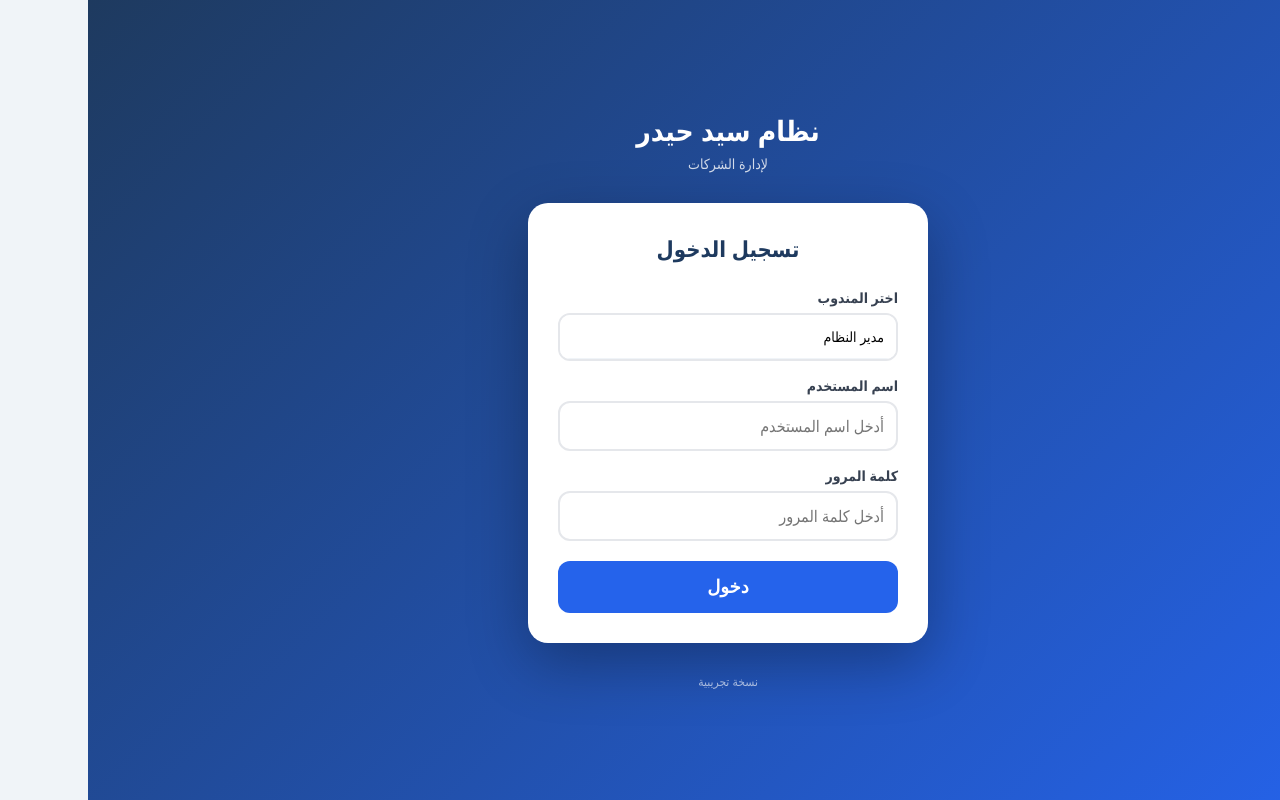
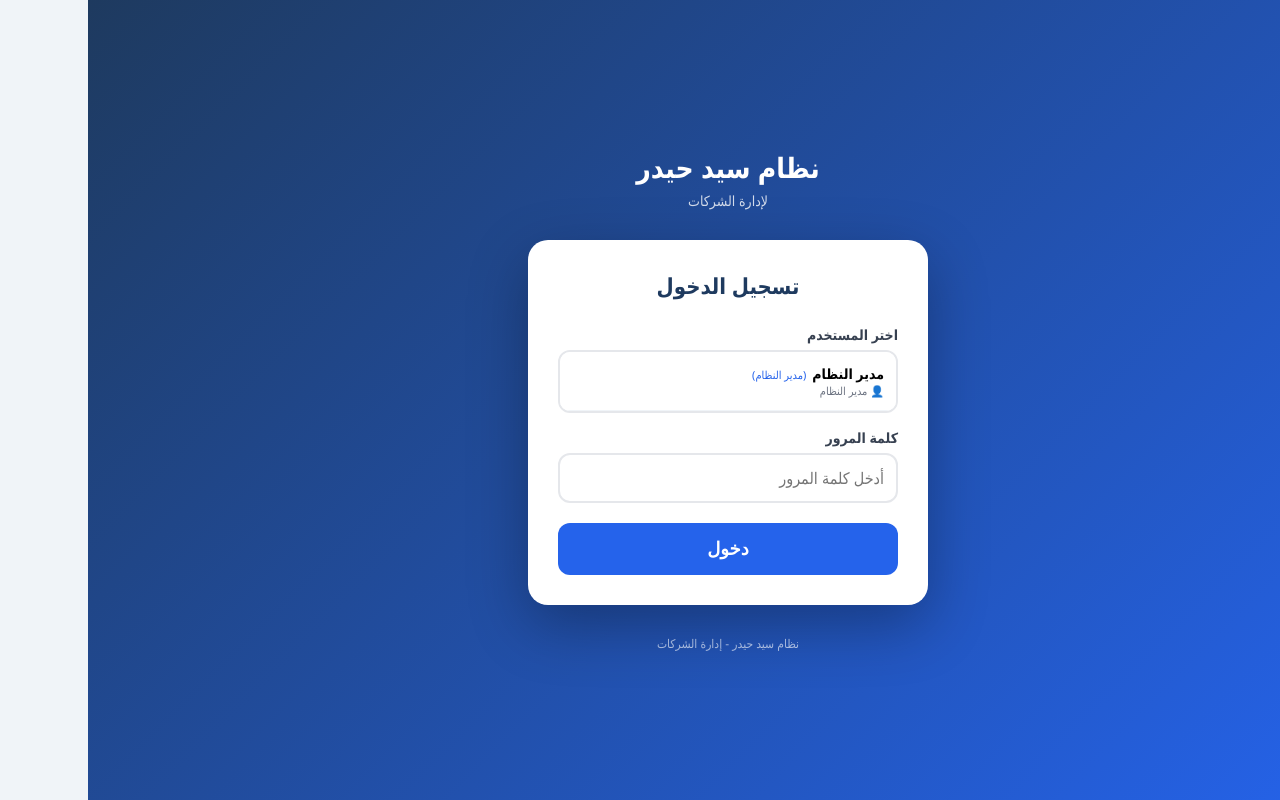
Before and after one commit to hydar75-cpu/sayd-hydar-pos, a React (Create React App) app in the folder frontend/: page / in a window 1280 px wide. Built offline with nearby package versions, Linux system fonts and the light colour scheme.

Commit message:
Refactor Login component to use selected user

```diff
--- a/frontend/src/pages/Login.js
+++ b/frontend/src/pages/Login.js
@@ -1,28 +1,36 @@
 import React, { useState } from 'react';
 
 function Login({ onLogin, persons }) {
-  const [username, setUsername] = useState('');
+  const [selectedPerson, setSelectedPerson] = useState(null);
   const [password, setPassword] = useState('');
-  const [selectedPerson, setSelectedPerson] = useState(null);
   const [error, setError] = useState('');
 
   const salespersons = persons.filter(p => p.type === 'مندوب');
 
   const handleLogin = () => {
+    setError('');
+
     if (!selectedPerson) {
-      setError('الرجاء اختيار المندوب');
+      setError('الرجاء اختيار المستخدم');
       return;
     }
-    if (!username || !password) {
-      setError('الرجاء إدخال اسم المستخدم وكلمة المرور');
+    if (!password) {
+      setError('الرجاء إدخال كلمة المرور');
       return;
     }
+    if (password !== selectedPerson.password) {
+      setError('كلمة المرور غير صحيحة');
+      return;
+    }
+
     onLogin({
+      id: selectedPerson.id,
       full_name: selectedPerson.name,
+      username: selectedPerson.username,
       role: 'مندوب',
       salespersonId: selectedPerson.id,
       userId: selectedPerson.id,
-      isManager: selectedPerson.id === 5
+      isManager: selectedPerson.isManager || false,
     });
   };
 
@@ -58,9 +66,9 @@ function Login({ onLogin, persons }) {
 
         <div style={{ marginBottom: '15px' }}>
           <label style={{ display: 'block', marginBottom: '6px', fontWeight: '600', color: '#374151', fontSize: '14px' }}>
-            اختر المندوب
+            اختر المستخدم
           </label>
-          <div style={{ maxHeight: '150px', overflowY: 'auto', border: '2px solid #e5e7eb', borderRadius: '12px' }}>
+          <div style={{ maxHeight: '200px', overflowY: 'auto', border: '2px solid #e5e7eb', borderRadius: '12px' }}>
             {salespersons.map(sp => (
               <div
                 key={sp.id}
@@ -71,26 +79,14 @@ function Login({ onLogin, persons }) {
                   fontSize: '14px'
                 }}
               >
-                {sp.name} {sp.id === 5 ? '(مدير النظام)' : ''}
+                <strong>{sp.name}</strong>
+                {sp.isManager && <span style={{ color: '#2563eb', fontSize: '11px', marginRight: '6px' }}>(مدير النظام)</span>}
+                <span style={{ display: 'block', fontSize: '11px', color: '#6b7280' }}>
+                  👤 {sp.username}
+                </span>
               </div>
             ))}
           </div>
-        </div>
-
-        <div style={{ marginBottom: '15px' }}>
-          <label style={{ display: 'block', marginBottom: '6px', fontWeight: '600', color: '#374151', fontSize: '14px' }}>
-            اسم المستخدم
-          </label>
-          <input
-            type="text"
-            value={username}
-            onChange={(e) => setUsername(e.target.value)}
-            placeholder="أدخل اسم المستخدم"
-            style={{
-              width: '100%', padding: '12px', border: '2px solid #e5e7eb',
-              borderRadius: '12px', fontSize: '16px', textAlign: 'right'
-            }}
-          />
         </div>
 
         <div style={{ marginBottom: '20px' }}>
@@ -122,7 +118,7 @@ function Login({ onLogin, persons }) {
       </div>
 
       <p style={{ color: 'rgba(255,255,255,0.6)', marginTop: '30px', fontSize: '12px' }}>
-        نسخة تجريبية
+        نظام سيد حيدر - إدارة الشركات
       </p>
     </div>
   );
```
